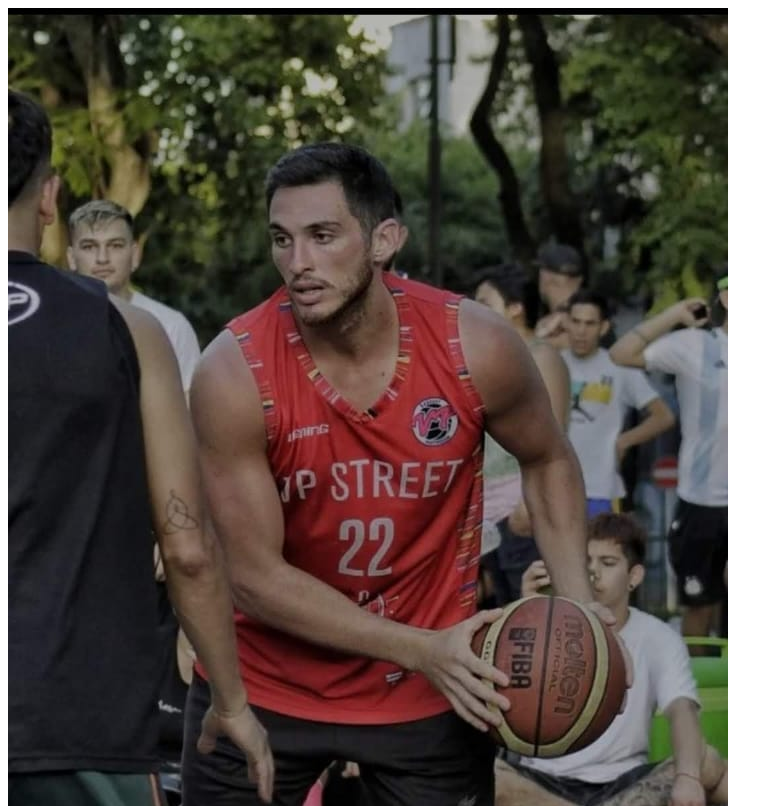
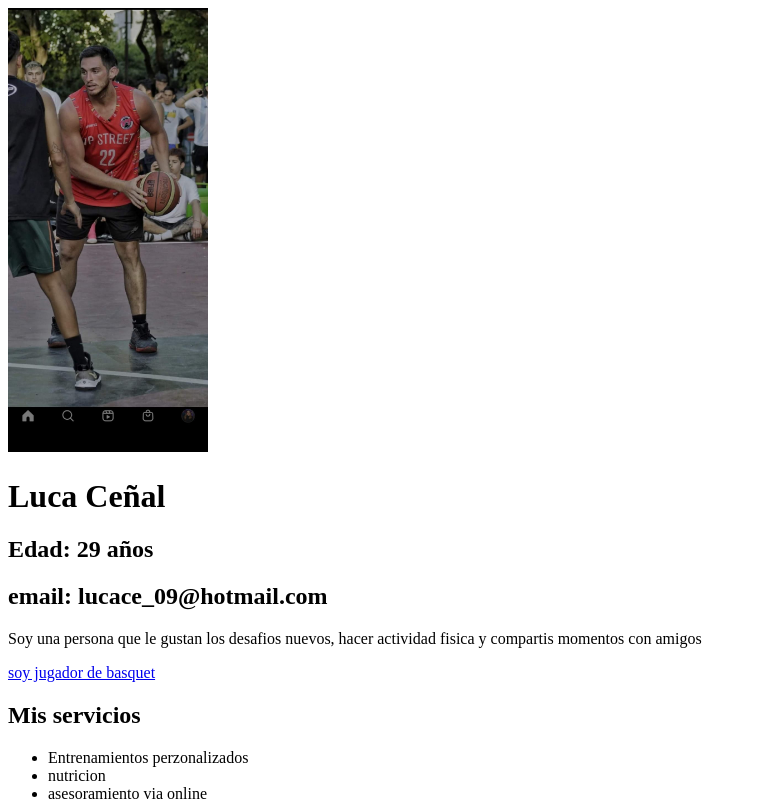
Before and after one commit to luucace/primer-git, a plain HTML site: page index.html in a window 1280 px wide. Shown: the top 806 px of the page, without its empty margins (0-783 px from the left). Drawn offline with Linux system fonts and the light colour scheme.

Commit message:
cambie tamaño de imagen

```diff
--- a/index.html
+++ b/index.html
@@ -8,7 +8,7 @@
     <header>
     <nav>
    <a href="https://www.instagram.com/luuca_ce/" target="_blank">
- <img src="./img/WhatsApp Image 2024-04-16 at 10.21.52.jpeg" alt="luca jugando basquet">
+ <img src="./img/WhatsApp Image 2024-04-16 at 10.21.52.jpeg" width="200" alt="luca jugando basquet">
   </a>
 
 </nav>
```
Also changed, not shown: cambios-en-pag.html (deleted).
